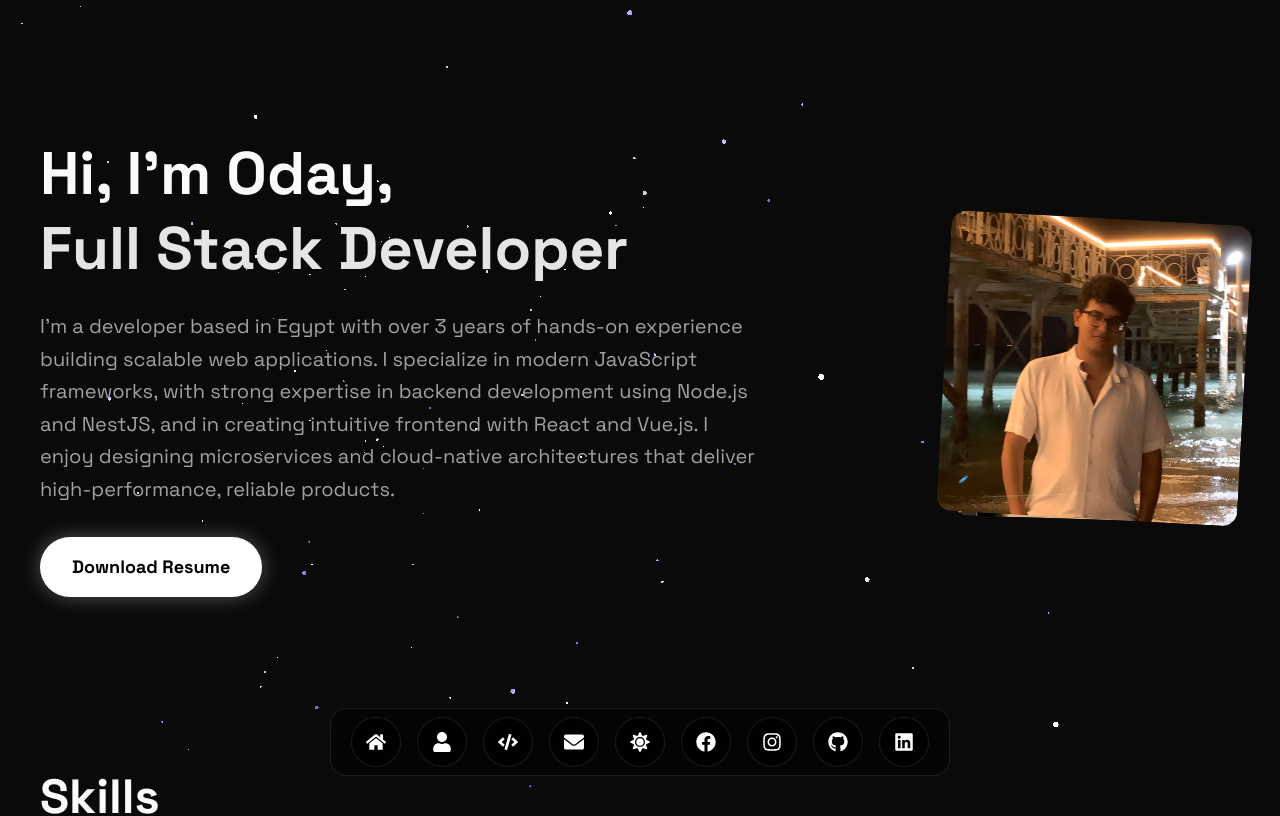
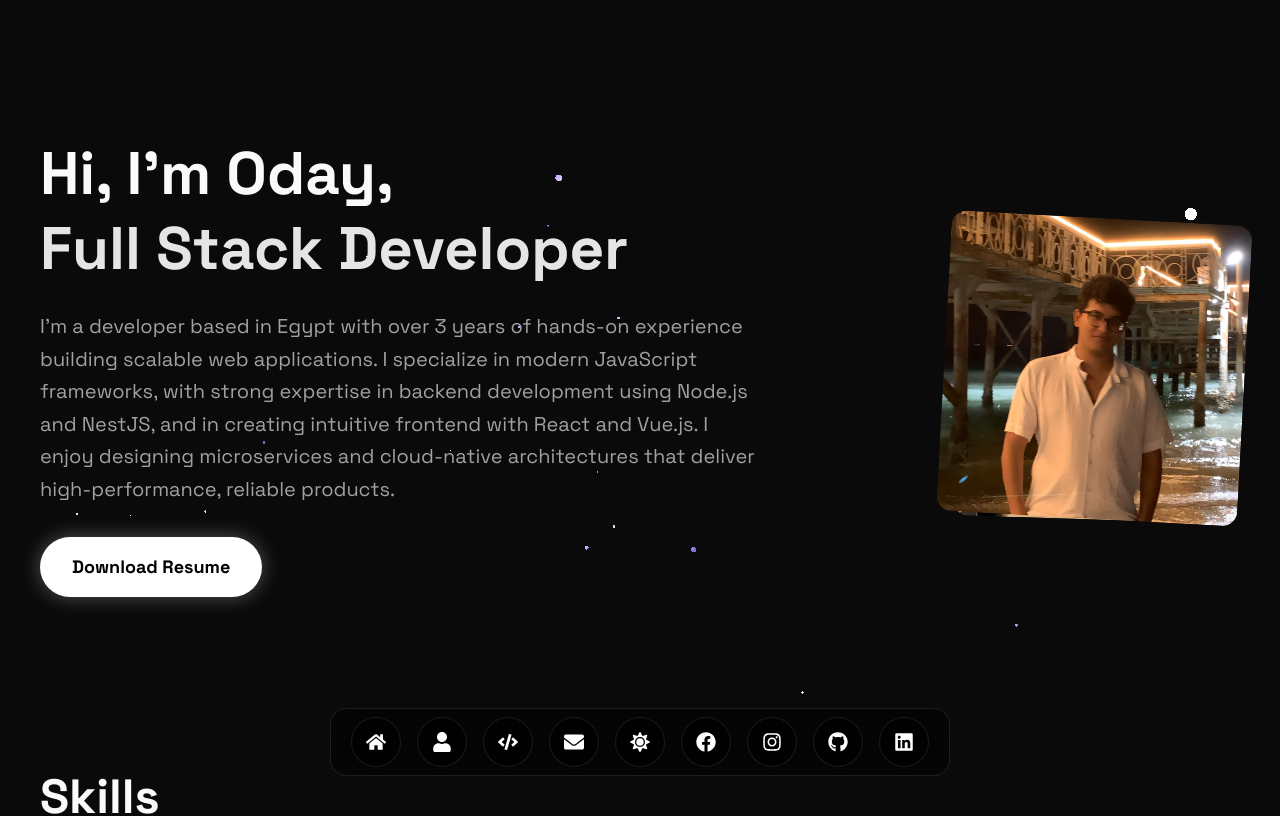
Before and after one commit to AKira0169/portfolio-oday-tarek, a React (Vite) app: page / in a window 1280 px wide. Shown: the top 816 px of the page. Built offline with nearby package versions, Linux system fonts and the light colour scheme.

Commit message:
chore: optimize particles animation for better performance
Reduced particle count from 200 to 50 and disabled hover interaction to address lag issues and create a more minimal effect.

```diff
--- a/src/components/layout/Layout.tsx
+++ b/src/components/layout/Layout.tsx
@@ -29,11 +29,11 @@ const Layout = () => {
       <div className="fixed inset-0 z-0">
         <Particles
           particleColors={[particleColor, "#aa99ff"]}
-          particleCount={200}
+          particleCount={50}
           particleSpread={10}
-          speed={0.1}
+          speed={0.05}
           particleBaseSize={100}
-          moveParticlesOnHover={true}
+          moveParticlesOnHover={false}
           alphaParticles={false}
           disableRotation={false}
         />
```
